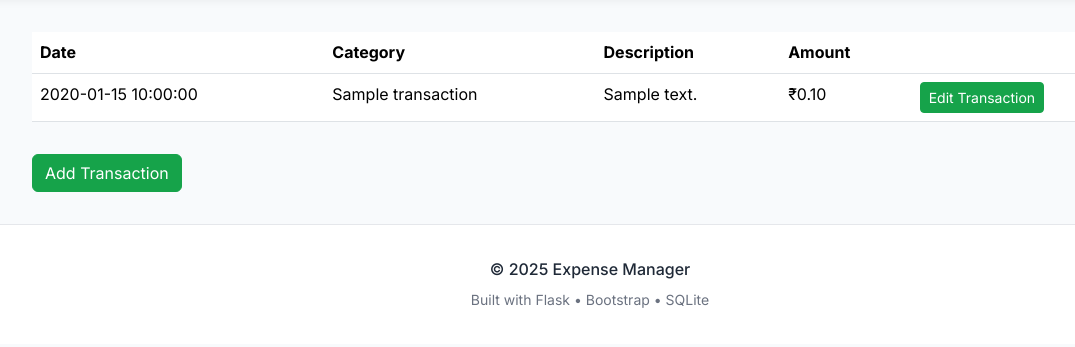
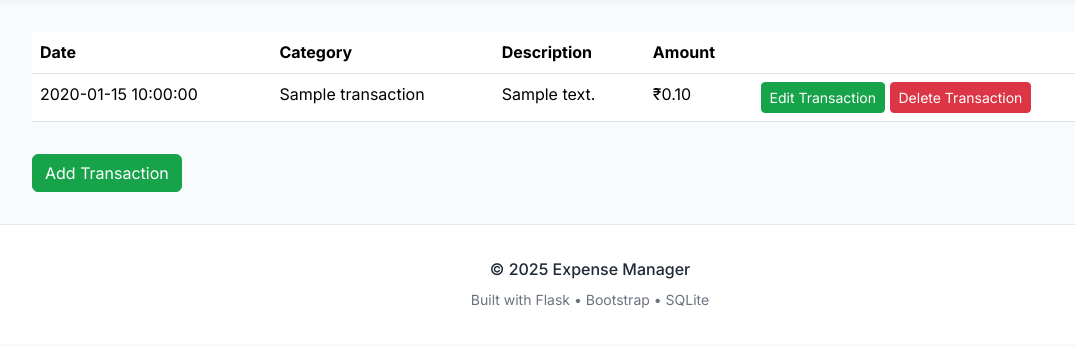
Before and after one commit to MedhanshB/expense-manager, a Flask app: template templates/transactions.html in a window 1280 px wide. Shown: the part 75-422 px from the top of the page, without its empty margins (50-1125 px from the left). Run offline with Flask 3, Linux system fonts and the light colour scheme; the template is opened without the code that fills it: most values are stand-ins (such as "Sample title", 1, 10 or a date in 2020).

Commit message:
finished adding the delete option for transactions

```diff
--- a/app.py
+++ b/app.py
@@ -386,3 +386,28 @@ def edit_transaction(transaction_id):
         db.close()
 
         return render_template("edit_transaction.html", transaction = transaction, categories = categories)
+
+
+@app.route("/transactions/<int:transaction_id>/delete", methods=["POST"])
+@login_required
+def delete_transaction(transaction_id):
+    user_id = session["user_id"]
+
+    db = get_db()
+
+    cursor = db.execute(
+        "DELETE FROM transactions WHERE transactions.user_id = ? AND transactions.id = ?",
+        (user_id, transaction_id))
+
+    if cursor.rowcount == 0:
+            db.rollback()
+            db.close()
+            flash("Transaction not found.", "danger")
+            return redirect(url_for("transactions"))
+
+    db.commit()
+
+    db.close()
+
+    flash("Transaction deleted successfully.","success")
+    return redirect(url_for("transactions"))
--- a/templates/transactions.html
+++ b/templates/transactions.html
@@ -26,9 +26,19 @@ Transactions
             <td>{{ transaction["description"] }}</td>
             <td>{{ transaction["amount"] | inr }}</td>
             <td>
-                <a href="{{ url_for('edit_transaction', transaction_id=transaction['id']) }}" class="btn btn-sm btn-primary">
+                <a href="{{ url_for('edit_transaction', transaction_id=transaction['id']) }}"
+                    class="btn btn-sm btn-primary">
                     Edit Transaction
                 </a>
+                <!-- Create a bootstrap modal for the confirmation instead of using this -->
+                <form method="post" action="{{ url_for('delete_transaction', transaction_id=transaction['id']) }}"
+                    style="display: inline;"
+                    onsubmit="return confirm('Are you sure you want to delete this transaction?')">
+
+                    <button type="submit" class="btn btn-danger btn-sm">
+                        Delete Transaction
+                    </button>
+                </form>
             </td>
         </tr>
         {% endfor %}
```
Also changed, not shown: 2 other files.
